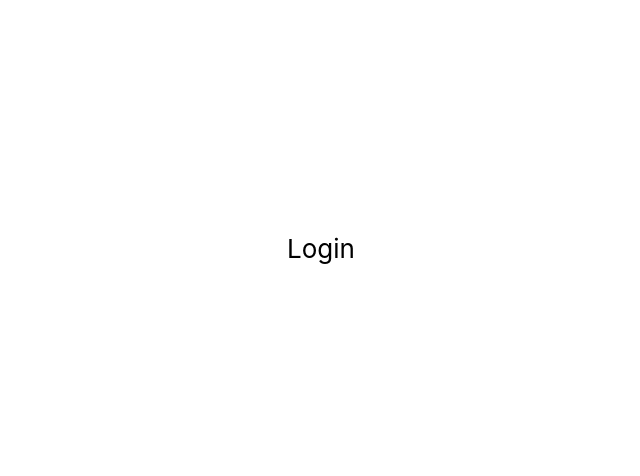
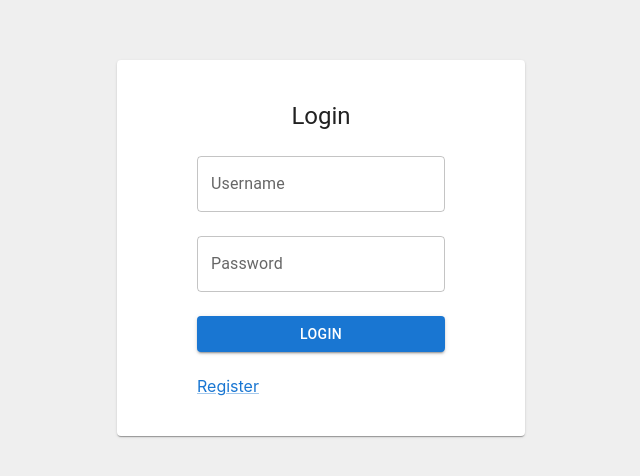
Before and after one commit to MichaelFarquhar/react-firebase-auth, a React (Create React App) app: page / in a window 1280 px wide. Shown: the part 152-628 px from the top of the page, without its empty margins (319-959 px from the left). Built offline with nearby package versions, Linux system fonts and the light colour scheme.

Commit message:
Add design for login form

```diff
--- a/src/App.css
+++ b/src/App.css
@@ -5,5 +5,5 @@
     flex-direction: column;
     align-items: center;
     justify-content: center;
-    font-size: calc(10px + 2vmin);
+    background: #efefef;
 }
--- a/src/App.tsx
+++ b/src/App.tsx
@@ -1,10 +1,13 @@
+import { Card } from '@mui/material';
 import { Outlet } from 'react-router-dom';
 import './App.css';
 
 function App() {
     return (
         <div className="App">
-            <Outlet />
+            <Card sx={{ py: 5, px: 10 }}>
+                <Outlet />
+            </Card>
         </div>
     );
 }
--- a/src/pages/Login.tsx
+++ b/src/pages/Login.tsx
@@ -1,7 +1,33 @@
 import { FC } from 'react';
+import { TextField, Stack, Typography, Button, Link } from '@mui/material';
 
-interface Props {}
-
-export const Login: FC<Props> = (props) => {
-    return <div>Login</div>;
+export const Login: FC = () => {
+    return (
+        <form>
+            <Stack spacing={3}>
+                <Typography variant="h5" component="div">
+                    Login
+                </Typography>
+                <TextField
+                    name="username"
+                    label="Username"
+                    variant="outlined"
+                    fullWidth
+                />
+                <TextField
+                    name="password"
+                    label="Password"
+                    variant="outlined"
+                    type="password"
+                    fullWidth
+                />
+                <Button variant="contained" type="submit">
+                    Login
+                </Button>
+                <Link href="#" sx={{ textAlign: 'left' }}>
+                    Register
+                </Link>
+            </Stack>
+        </form>
+    );
 };
```
